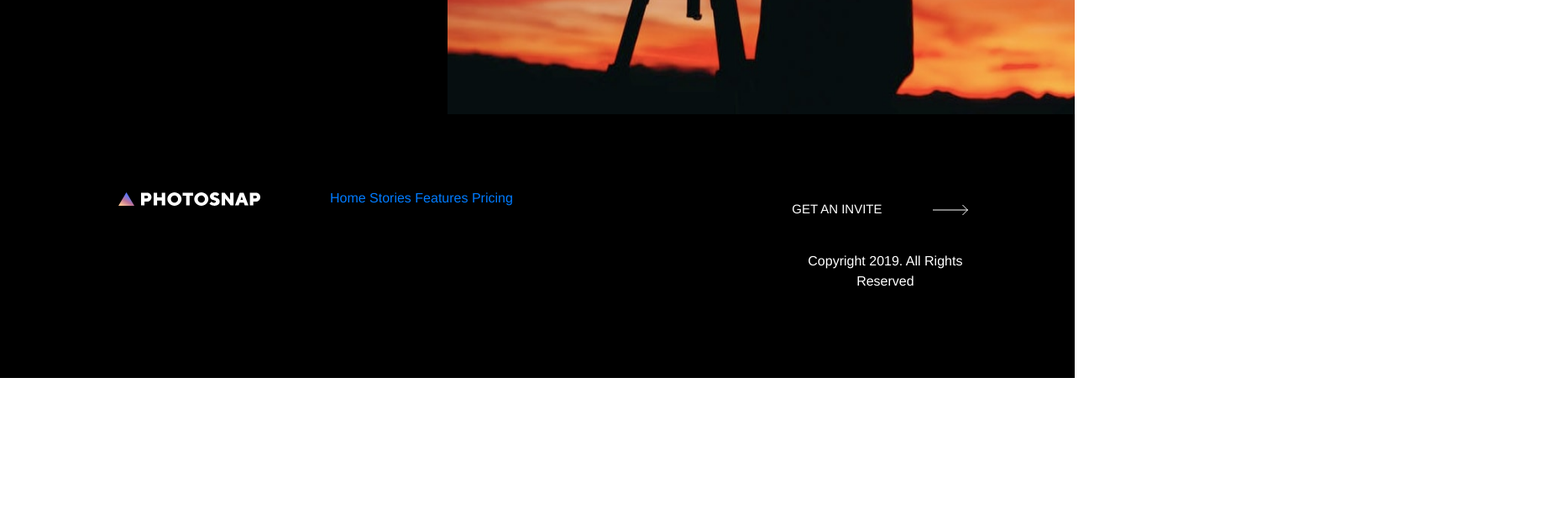
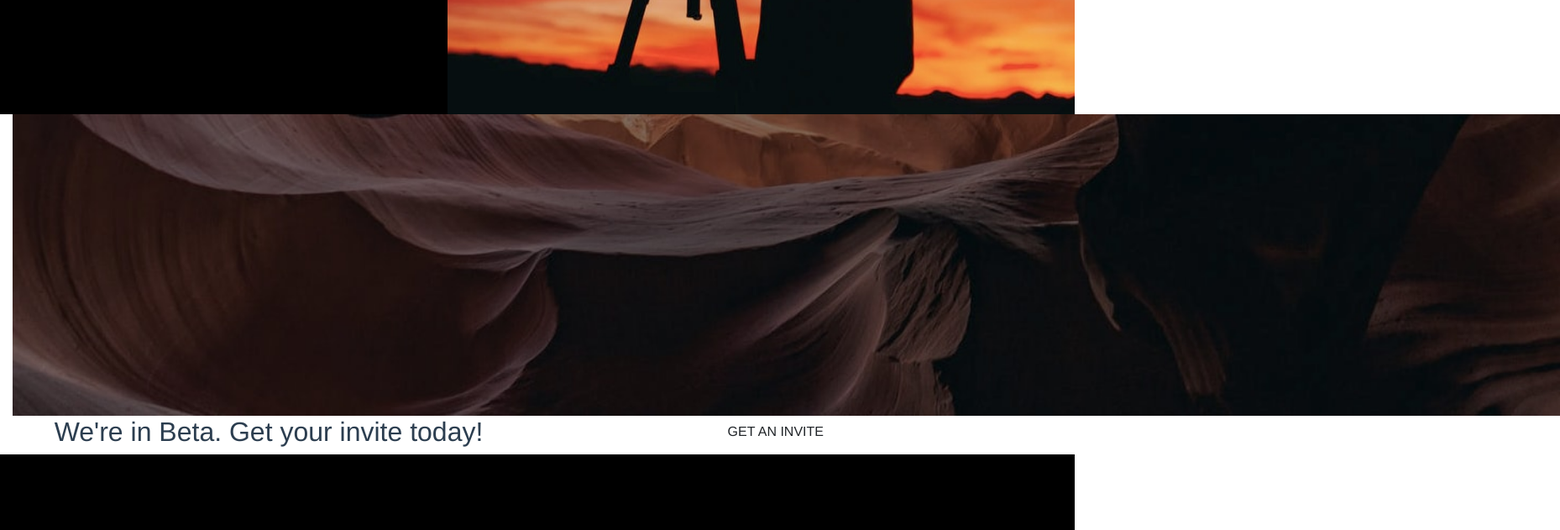
Before and after one commit to clf94-dev/photosnap-vue, a Vue app: page /pricing in a window 1280 px wide. Shown: the part 480-1111 px from the top of the page at 84% size, 1858 px wide, since content can reach past the window. Before the commit the page ends 930 px from the top, so only its background shows below. Built offline with nearby package versions, Linux system fonts and the light colour scheme.

Commit message:
added struct Cta component

```diff
--- a/src/components/Cta.vue
+++ b/src/components/Cta.vue
@@ -1,12 +1,35 @@
 <template>
-    <div>
-
-    </div>
+    <b-container fluid class="cta-cont">
+         <img class="backg" :src="backgroundD" :srcset="`${backgroundD} 1000w,${backgroundT} 999w, ${backgroundM} 600w`" alt="beta bag" />
+<b-row class="cta-content">
+    <b-col class="text-col" xs="12" sm="12" md="6" lg="6">
+         <h2>We're in Beta. Get your invite today!</h2>
+    </b-col>
+    <b-col class="btn-col" xs="12" sm="12" md="6" lg="6">
+           <button class="btn">
+      <b-row>
+        <b-col xs="8" sm="8" md="8" lg="8">GET AN INVITE</b-col>
+        <b-col xs="4" sm="4" md="4" lg="4">
+          <img :src="arrowW" alt="arrow" />
+        </b-col>
+      </b-row>
+    </button>
+    </b-col>
+</b-row>
+    </b-container>
 </template>
 
 <script>
     export default {
-        name: 'Cta'
+        name: 'Cta',
+        data(){
+            return{
+                arrowW: require("../assets/images/shared/desktop/arrow copy.svg"),
+                backgroundD:require("../assets/images/shared/desktop/bg-beta.jpg"),
+                backgroundT:require("../assets/images/shared/tablet/bg-beta.jpg"),
+                backgroundM:require("../assets/images/shared/mobile/bg-beta.jpg")
+            }
+        }
     }
 </script>
 
```
